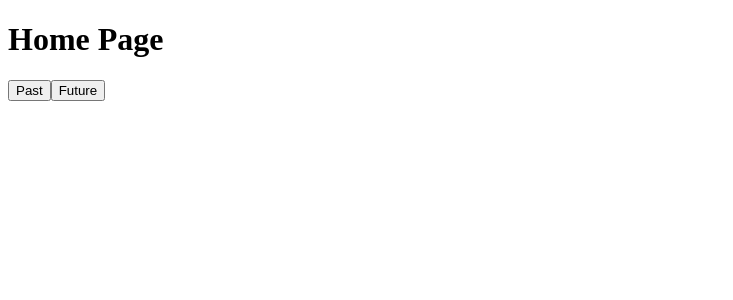
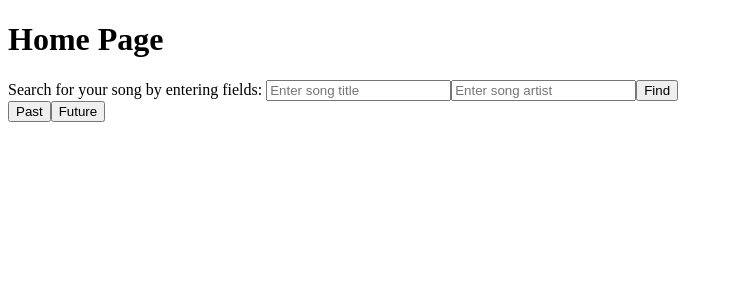
Before and after one commit to em-mon/song-time-machine, a Vue app in the folder frontend/: page /home in a window 1280 px wide. Shown: the top 300 px of the page, without its empty margins (0-733 px from the left). Built offline with nearby package versions, Linux system fonts and the light colour scheme.

Commit message:
Changing logic

```diff
--- a/frontend/src/views/Home.vue
+++ b/frontend/src/views/Home.vue
@@ -1,8 +1,16 @@
 <template>
   <div class="home">
     <h1>Home Page</h1>
-    <button @click="goToResults">Past</button>
-    <button @click="goToResults">Future</button>
+    <form>
+        <label>
+            Search for your song by entering fields:
+            <input name="song-name" placeholder="Enter song title" required/>
+            <input name="artist-name" placeholder="Enter song artist" required/>
+        </label>
+        <button @click="searchSongs">Find</button>
+    </form>
+    <button @click="goToPast">Past</button>
+    <button @click="goToFuture">Future</button>
   </div>
 </template>
 
@@ -11,7 +19,15 @@ import { useRouter } from 'vue-router'
 
 const router = useRouter()
 
-const goToResults = () => {
+const goToPast = () => {
     router.push('./results')
 }
+
+const goToFuture = () => {
+    router.push('./results')
+}
+
+function searchSongs() {
+
+}
 </script>
```
